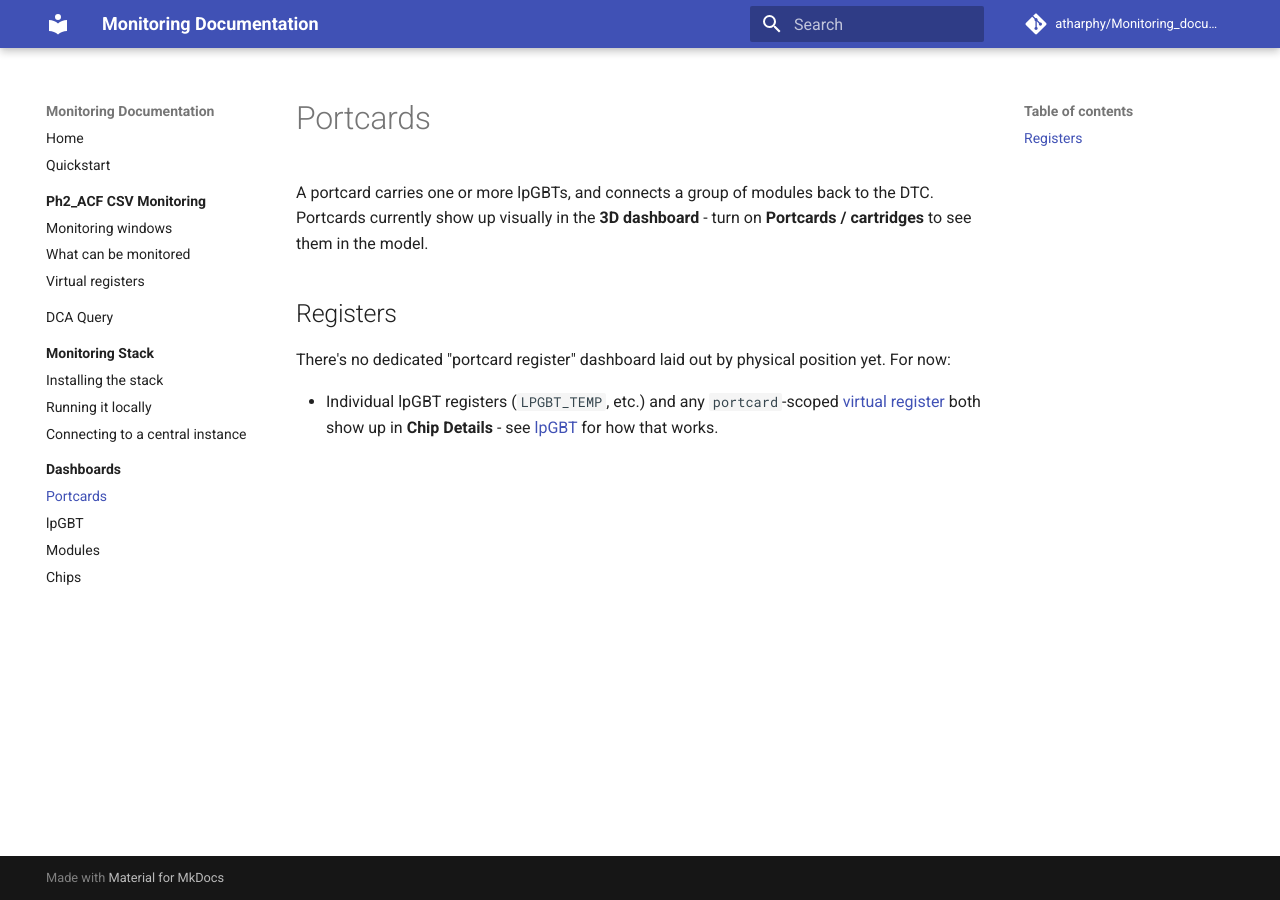
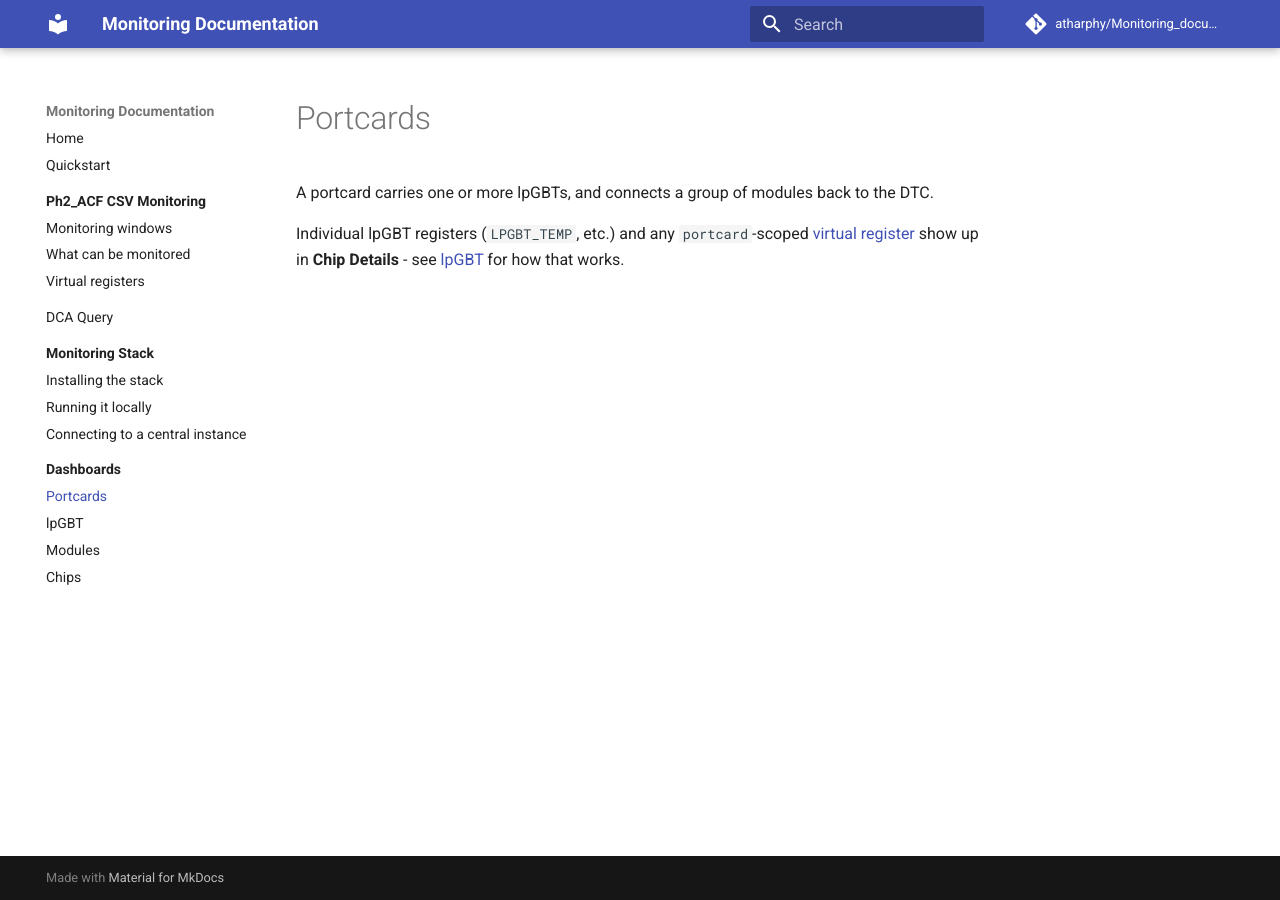
Before and after one commit to atharphy/Monitoring_documentation, an MkDocs documentation site: the page built from docs/dashboards/portcards.md, in a window 1280 px wide. Built offline with MkDocs 1.6.1 and Material for MkDocs 9.7.7, drawn with Linux system fonts in a browser that asks for light colours; comment, search, counter and statistics services are not loaded.

Commit message:
Trim portcards page further

```diff
--- a/docs/dashboards/portcards.md
+++ b/docs/dashboards/portcards.md
@@ -1,14 +1,8 @@
 # Portcards
 
 A portcard carries one or more lpGBTs, and connects a group of modules back
-to the DTC. Portcards currently show up visually in the **3D dashboard** -
-turn on **Portcards / cartridges** to see them in the model.
+to the DTC.
 
-## Registers
-
-There's no dedicated "portcard register" dashboard laid out by physical
-position yet. For now:
-
-- Individual lpGBT registers (`LPGBT_TEMP`, etc.) and any `portcard`-scoped
-  [virtual register](../ph2acf-monitoring/virtual-registers.md) both show up
-  in **Chip Details** - see [lpGBT](lpgbt.md) for how that works.
+Individual lpGBT registers (`LPGBT_TEMP`, etc.) and any `portcard`-scoped
+[virtual register](../ph2acf-monitoring/virtual-registers.md) show up in
+**Chip Details** - see [lpGBT](lpgbt.md) for how that works.
```
